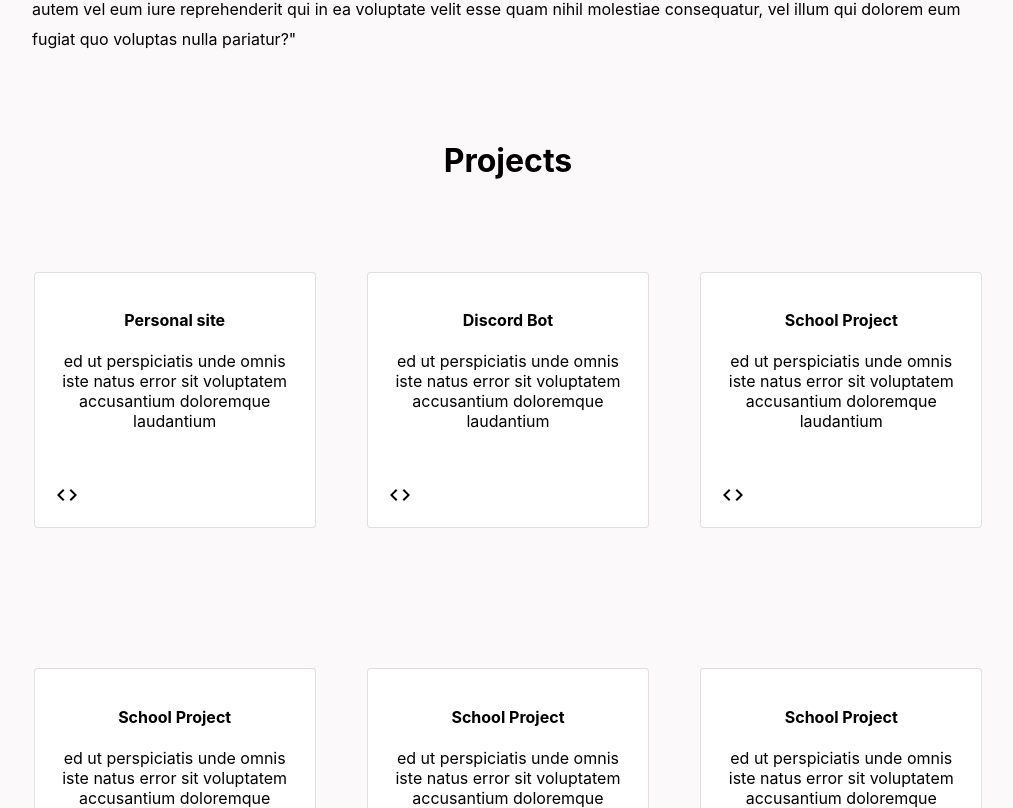
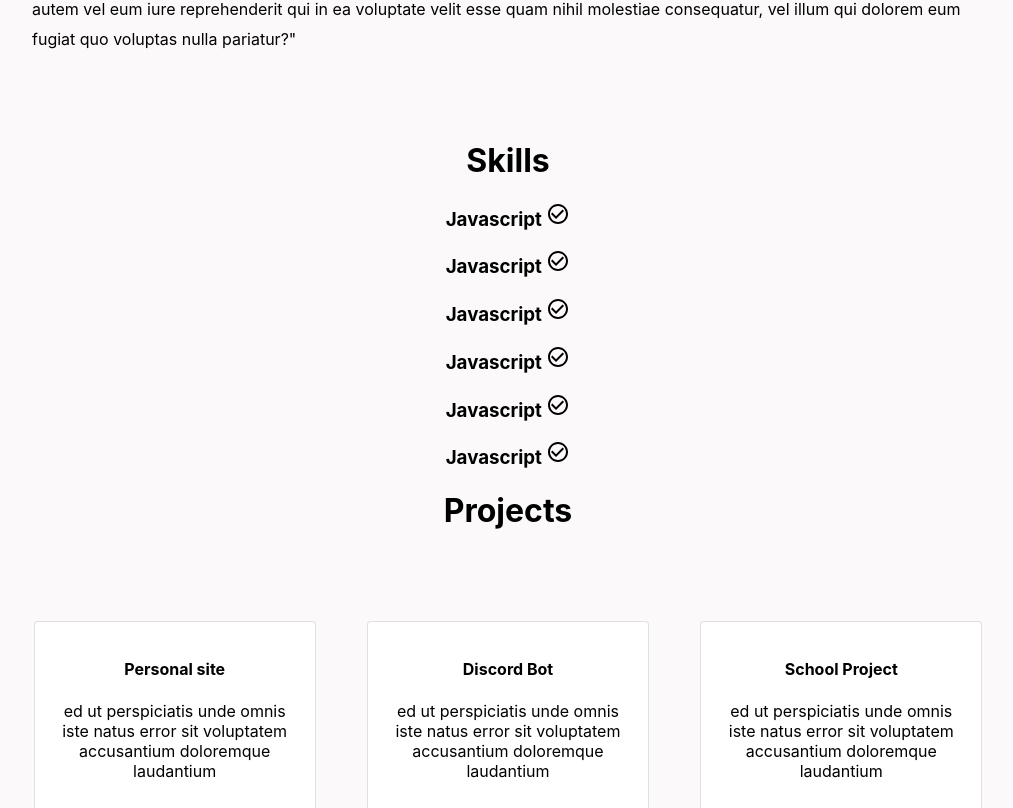
Before and after one commit to TimJSnyder/PersonalSite, a Next.js app: page / in a window 1280 px wide. Shown: the part 592-1400 px from the top of the page, without its empty margins (132-1145 px from the left). Built offline with nearby package versions, Linux system fonts and the light colour scheme.

Commit message:
adding new skills section

```diff
--- a/Components/Skills.js
+++ b/Components/Skills.js
@@ -1,10 +1,20 @@
 import React from 'react'
+import Container from '@material-ui/core/Container'
+import CheckCircleOutlineIcon from '@material-ui/icons/CheckCircleOutline';
 
 function Skills(){
     return (
-        <div className="skillsContainer">
-         <h1 className="textCenter">Skills</h1>
+        <Container className="skillsContainer textCenter">
+         <h1>Skills</h1>
+         <div className="skillsH3">
+        <h3>Javascript <CheckCircleOutlineIcon /></h3>
+        <h3>Javascript <CheckCircleOutlineIcon /></h3>
+        <h3>Javascript <CheckCircleOutlineIcon /></h3>
+        <h3>Javascript <CheckCircleOutlineIcon /></h3>
+        <h3>Javascript <CheckCircleOutlineIcon /></h3>
+        <h3>Javascript <CheckCircleOutlineIcon /></h3>
         </div>
+        </Container>
     )
 }
 
--- a/pages/index.js
+++ b/pages/index.js
@@ -19,7 +19,7 @@ export default function Home() {
       <div className="maxWidth">
         <Appbar />
         <About />
-        {/* <Skills /> */}
+        <Skills />
         <ProjectsCard />
       </div>
 
--- a/styles/appbar.css
+++ b/styles/appbar.css
@@ -5,5 +5,5 @@
 .appbarItems {
   display: flex;
   flex-direction: row;
-  padding-top: 5px;
+  padding-top: 7px;
 }
--- a/styles/skills.css
+++ b/styles/skills.css
@@ -1,3 +1,7 @@
 .skillsContainer{
     display: flex;
+    flex-direction: row;
 }
+.skillsH3{
+    display: flex;
+}
```
